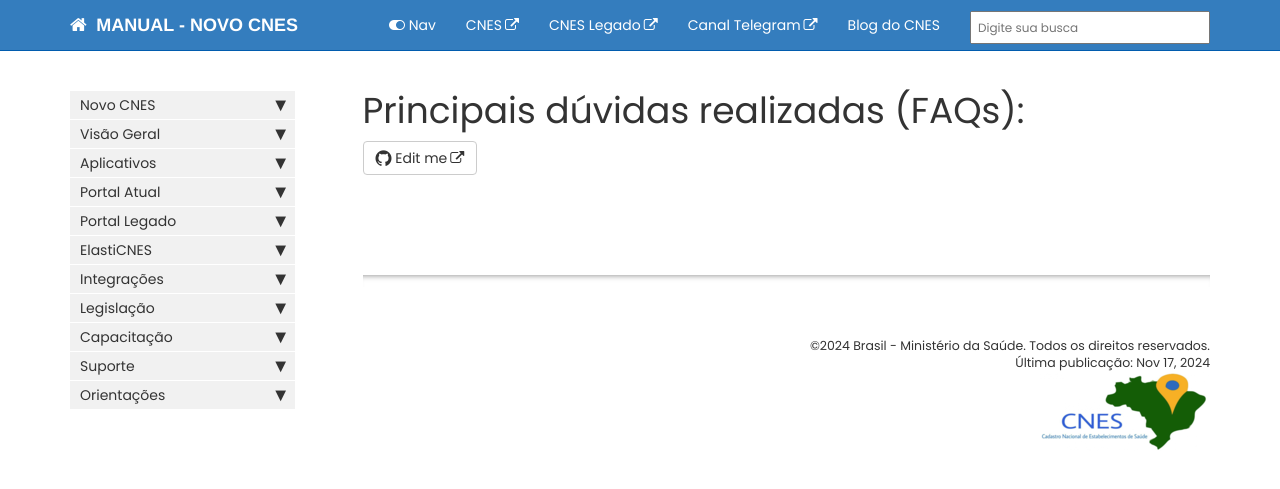
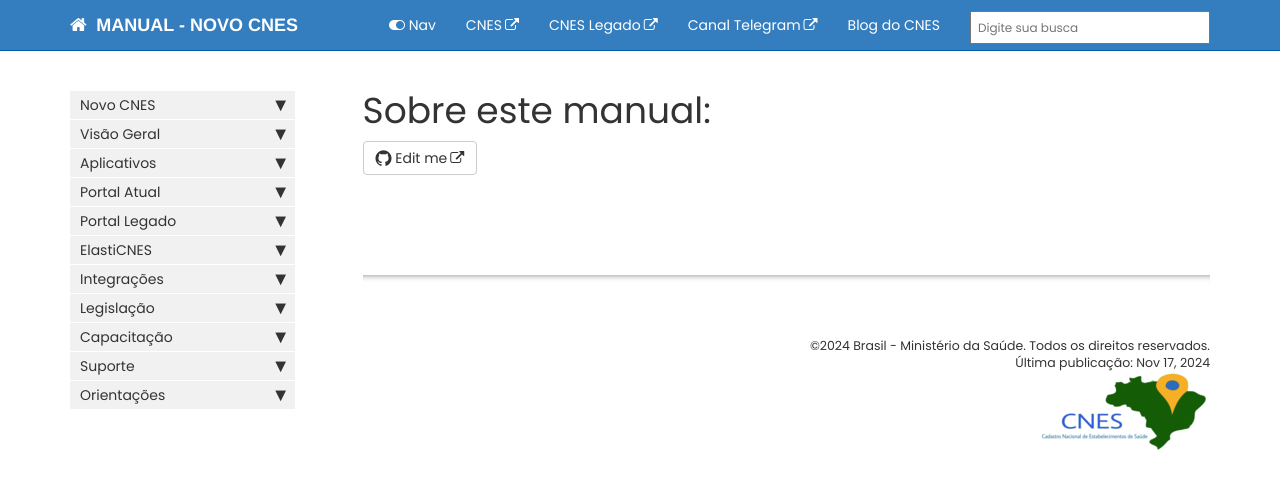
Before and after one commit to DRAC-CNES/Manual_CNES, a Jekyll site: the page built from Principal/Sobre o Manual/sobre.md, in a window 1280 px wide. Shown: the top 489 px of the page. Built offline with Jekyll 4.4.1, drawn with Linux system fonts in a browser that asks for light colours; comment, search, counter and statistics services are not loaded.

Commit message:
newcommit

```diff
--- a/Principal/Orientacoes/orientacoes.md
+++ b/Principal/Sobre o Manual/sobre.md
@@ -1,8 +1,8 @@
 ---
-title: "Principais dúvidas realizadas (FAQs):"
+title: "Sobre este manual:"
 keywords: Portal do Cnes
 sidebar: mydoc_sidebar
-permalink: orientacoes.html
+permalink: sobre.html
 summary:
 ---
 
```
